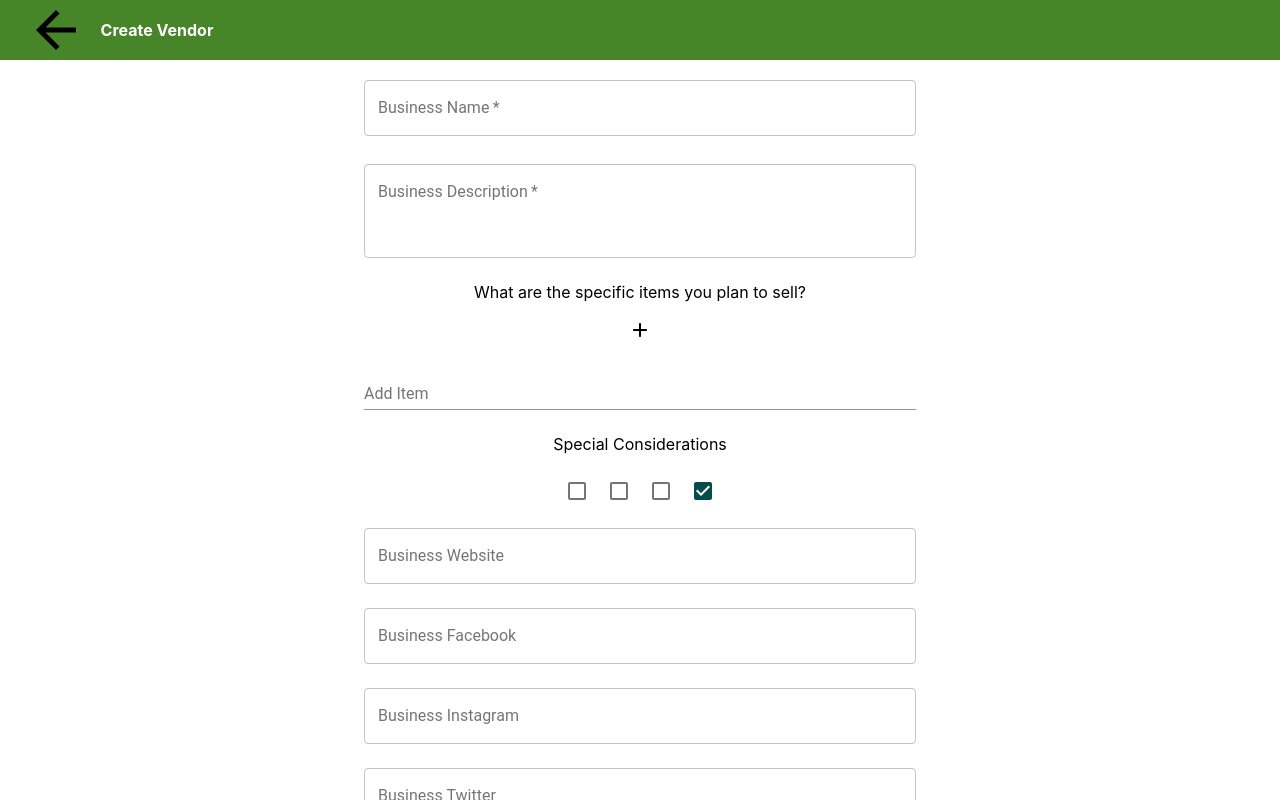
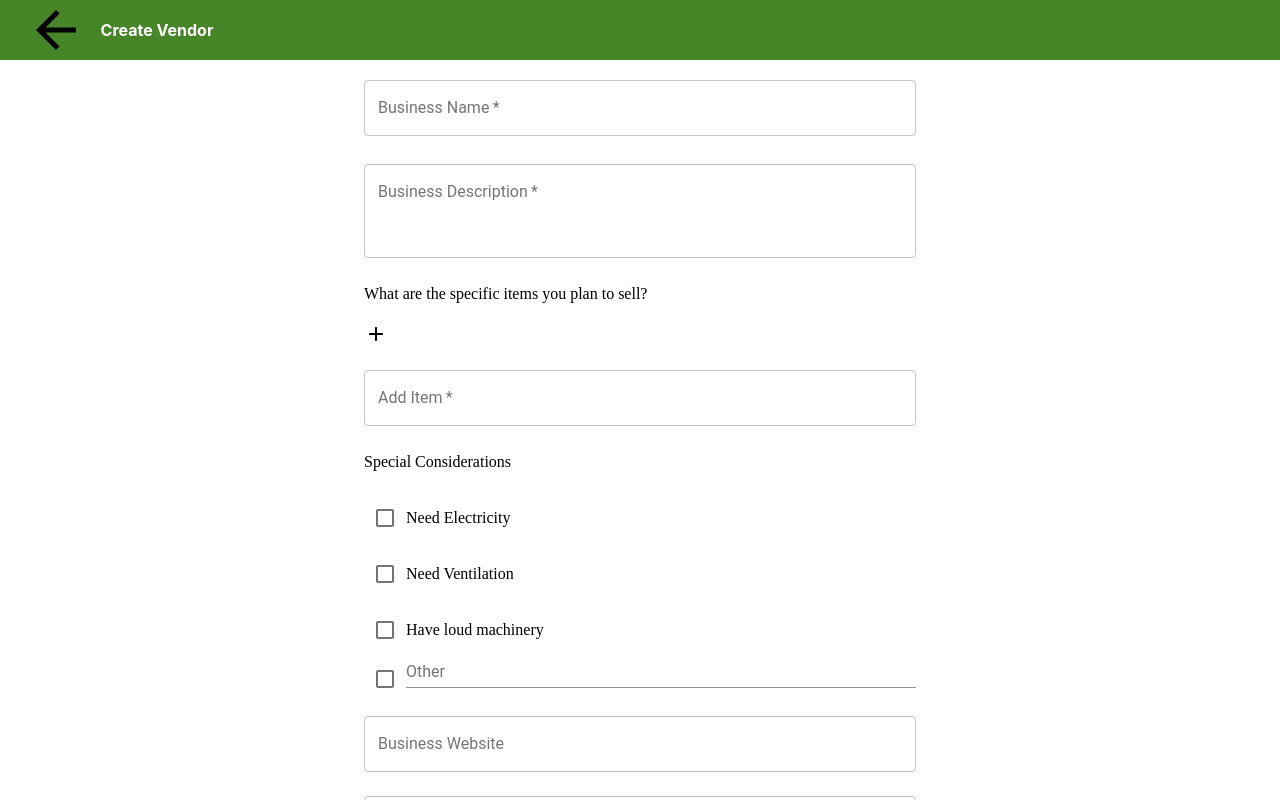
Before and after one commit to labs14-market-organizer/frontend, a React (Create React App) app: page /createvendor in a window 1280 px wide. Shown: the top 800 px of the page. Built offline with nearby package versions, Linux system fonts and the light colour scheme; a web font is replaced by a local one.

Commit message:
displaying items

```diff
--- a/src/routes/CreateVendor.js
+++ b/src/routes/CreateVendor.js
@@ -12,6 +12,7 @@ import { connect } from "react-redux";
 import styled from "styled-components";
 
 
+
 class CreateVendor extends React.Component{
     constructor(props){
         super(props);
@@ -19,15 +20,16 @@ class CreateVendor extends React.Component{
             name: '',
             description: '',
             items: [],
+            item: '',
             electricty: false,
             ventilation: false,
             loud: false,
-            other_special: {},
+            other_special: '',
             website: '',
             facebook: '',
             twitter: '',
-            instagram: ''
-
+            instagram: '',
+            count: [0]
         }
     }
     handleChange = e => {
@@ -43,7 +45,47 @@ class CreateVendor extends React.Component{
             [e.target.name]: !e.target.value
         })
     }
+    addItem = e => {
+      e.preventDefault();
+      if (this.state.item !== ''){
+        let item = this.state.item;
+        let itemList = [...this.state.items, item];
+        this.setState({
+          ...this.state,
+          items: itemList,
+          item: ''
+        })
+      }
+    }
+    addCount = e => {
+      let newCount = [...this.state.count, this.state.count.length]
+          this.setState({
+            ...this.state,
+            count: newCount
+          })
+        }
+    deleteItem = (number) => {
+      const newItems = this.state.items.filter((item, index) => index !== number);
+      this.setState({
+        ...this.state,
+        items: newItems
+      })
+    }
+
+
     render() {
+      // console.log(this.state.name + ' name')
+      // console.log(this.state.description + ' description')
+      // console.log(this.state.electricty + ' ele')
+      // console.log(this.state.loud + ' loud')
+      // console.log(this.state.other_special + ' other')
+      // console.log(this.state.website + ' website')
+      // console.log(this.state.facebook + ' facebook')
+      // console.log(this.state.instagram + ' instag')
+      // console.log(this.state.twitter + ' twitter')
+      console.log(this.state.item)
+      console.log(this.state.items)
+      let flag = false;
         return (
             <div>
                 <Header>
@@ -51,8 +93,8 @@ class CreateVendor extends React.Component{
                     <CreateHeader>Create Vendor</CreateHeader>
                 </Header>
                 <Container maxWidth="sm">
+                <form>
                     <TextField
-                        error={this.touched && this.state.name == "" ? true : false}
                         required
                         id="name"
                         label="Business Name"
@@ -66,7 +108,6 @@ class CreateVendor extends React.Component{
                         style={{marginTop: "20px"}}
                     />
                     <TextField
-                        error={this.touched && this.state.description == "" ? true : false}
                         required
                         id="description"
                         label="Business Description"
@@ -81,45 +122,67 @@ class CreateVendor extends React.Component{
                         rows="3"
                         multiline
                     />
-                    <p>What are the specific items you plan to sell?</p>
-                    <img src={Add} />
+                    <StyledContainer>
+
+                    <StyledP>What are the specific items you plan to sell?</StyledP>
+                    <img src={Add} onClick={this.addItem} />
                     <TextField
-                        id="items"
+                        required
+                        id="item"
                         label="Add Item"
-                        name="items"
-                        value={this.state.items}
+                        name="item"
+                        value={this.state.item}
                         onChange={this.handleChange}
                         margin="normal"
+                        variant="outlined"
                         fullWidth={true}
                         autoComplete={true}
-                     />
-                     <p>
+                        style={{marginTop: "20px"}}
+
+                    />
+                    {this.state.items.map((item, index) =>
+                    <div>
+                       <p>{item}</p>
+                       <button onClick={() => this.deleteItem(index)}>X</button>
+                    </div>
+                    )}
+
+                     <StyledP>
+
                          Special Considerations
-                     </p>
-                     <Checkbox
+                     </StyledP>
+                    <FlexColumn>
+                    <FlexContainer>
+                      <Checkbox
                         checked={this.state.electricty}
                         onChange={this.checkChange}
-                        value="electricty"
+                        value={Boolean}
                         inputProps={{
                         'aria-label': 'primary checkbox',
                         }}
-                    />
+                    /> <StyledP>Need Electricity</StyledP>
+                    </FlexContainer>
+                    <FlexContainer>
                     <Checkbox
                         checked={this.state.ventilation}
                         onChange={this.checkChange}
-                        value="ventilation"
+                        value={Boolean}
                         inputProps={{
                         'aria-label': 'primary checkbox',
                         }}
-                    />
+                    /><StyledP>Need Ventilation</StyledP>
+                    </FlexContainer>
+                    <FlexContainer>
                     <Checkbox
                         checked={this.state.loud}
                         onChange={this.checkChange}
-                        value="loud"
+                        value={Boolean}
                         inputProps={{
                         'aria-label': 'primary checkbox',
                         }}
-                    />
+                    /><StyledP>Have loud machinery</StyledP>
+                    </FlexContainer>
+                    <FlexContainer>
                     <Checkbox
                         checked={this.state.other_special}
                         onChange={this.checkChange}
@@ -127,7 +190,19 @@ class CreateVendor extends React.Component{
                         inputProps={{
                         'aria-label': 'primary checkbox',
                         }}
-                    />
+                    /><TextField
+                        id="other_special"
+                        label="Other"
+                        name="other_special"
+                        value={this.state.other_special}
+                        onChange={this.handleChange}
+                        margin="normal"
+                        fullWidth={true}
+                        style={{marginTop: "-18px", fontFamily:"Raleway"}}
+                     />
+                    </FlexContainer>
+                    </FlexColumn>
+                    </StyledContainer>
                      <TextField
                         id="website"
                         label="Business Website"
@@ -170,6 +245,7 @@ class CreateVendor extends React.Component{
                         variant="outlined"
                      />
                      <GreenButton variant="outlined">Save</GreenButton>
+                     </form>
                 </Container>
             </div>
         )
@@ -203,8 +279,27 @@ const GreenButton = styled(Button)`
   @media(min-width: 600px){
     width: 400px;
   }
+`;
 
-`
+const StyledP = styled.p`
+  font-family: Raleway;
+  font-size: 16px;
+  line-height: 1.5;
+`;
+
+
+const FlexColumn = styled.div`
+  display: flex;
+  flex-direction: column;
+`;
+
+const FlexContainer = styled.div`
+  display: flex;
+`;
+const StyledContainer = styled.div`
+  text-align: left;
+`;
+
 const mapStateToProps = state => {
     return {
       //states
```
